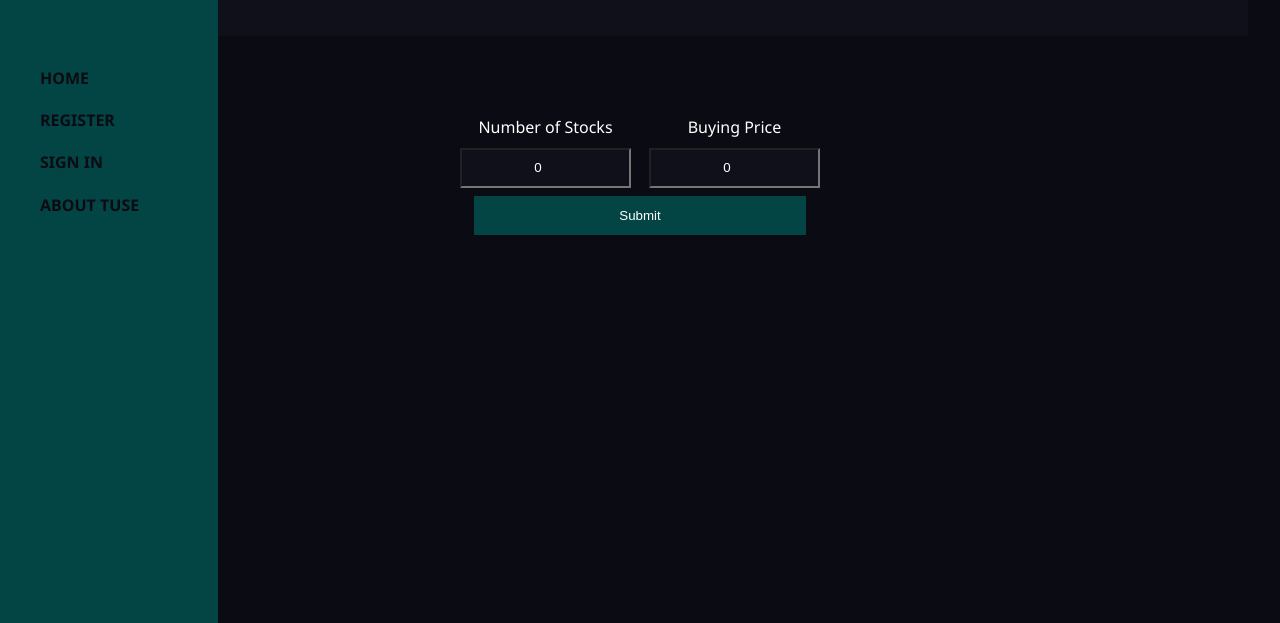
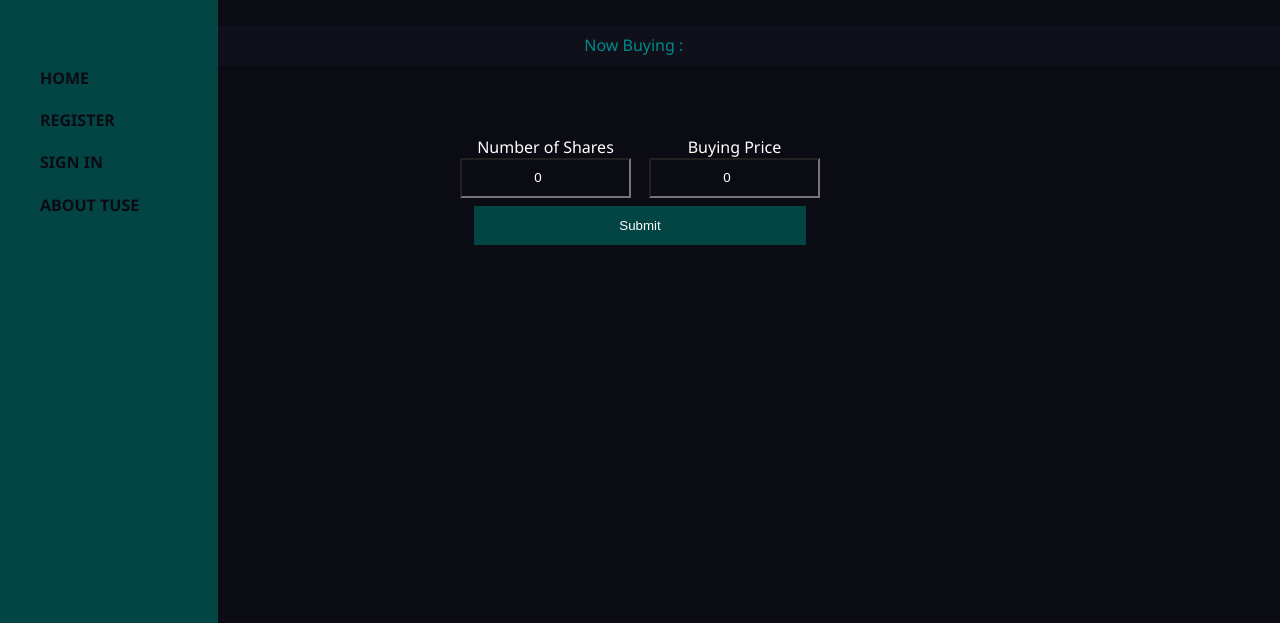
Before and after one commit to handersoncoq/tuse-react-ui, a React app: page /order in a window 1280 px wide. Shown: the part 177-800 px from the top of the page. Built offline with nearby package versions, Linux system fonts and the light colour scheme.

Commit message:
finall ui commit - main

```diff
--- a/src/App.css
+++ b/src/App.css
@@ -23,6 +23,8 @@
   box-sizing: border-box;
   margin: 0;
   padding: 0;
+  position: relative;
+  scroll-behavior: smooth;
 }
 
 body {
@@ -31,6 +33,8 @@ body {
   color: white;
   background: rgb(10, 11, 19);
   height: 100vh;
+  overflow-y: scroll;
+  /* position: absolute; */
 }
 
 .frontHeader {
@@ -40,6 +44,9 @@ body {
   background-image: url("../public/stockData-image.png");
   background-repeat: no-repeat;
   background-size:cover;
+  scroll-behavior: smooth;
+  position: relative;
+  cursor:pointer;
 }
 
 .container {
@@ -230,8 +237,25 @@ th {
 
 /* order */
 
+.orderSpan{
+  padding: 8px;
+  height: 40px;
+  text-align: center;
+  justify-content: center;
+  margin-left: auto;
+  margin-top: 40px;
+  display: flex;
+  background-color: rgb(15, 16, 26);
+}
+
+span::before,
+span:after {
+  content: ' ';
+  white-space: pre;
+}
+
 .div label{
-  margin-top: 120px;
+  margin-top: 70px;
   display: block;
   justify-content: center;
 }
@@ -251,8 +275,7 @@ th {
   justify-content: center;
   margin: auto;
   margin-left: auto;
-  margin-top: 10px;
-  background: rgb(15, 16, 26);
+  background: transparent;
   color: white;
   width: 95%;
 }
--- a/src/components/Order.js
+++ b/src/components/Order.js
@@ -16,7 +16,6 @@ const Order = () => {
             buyingPrice: 0,
             quantity: 0
     })
-
 
     const handleSubmit = async (e) => {
         e.preventDefault()
@@ -38,17 +37,22 @@ const Order = () => {
     return(
         <>
             <div onClick = {() => {
-                    localStorage.clear();
+                    localStorage.removeItem("stockSymbol");
                     navigate("/");
                     }
                     }>
                 <Header />
-                <h1 className="orderH1"> - The Universal Stock Exchange {<AiOutlineStock/>}</h1>
+
             </div>
+            <h1 className="orderH1"> - The Universal Stock Exchange {<AiOutlineStock style={{color: "darkcyan"}}/>}</h1>
+            <span className="orderSpan">
+                <span style={{color: "darkcyan"}}> Now Buying : </span>
+                <span style={{color: "darkred"}}> {order.symbol} </span>
+            </span>
             <Navbar />
                 <form className="orderInput">
                     <div className="div">
-                        <label>Number of Stocks</label>
+                        <label>Number of Shares</label>
                         <input
                         className="orderInput"
                         type="number"
```
